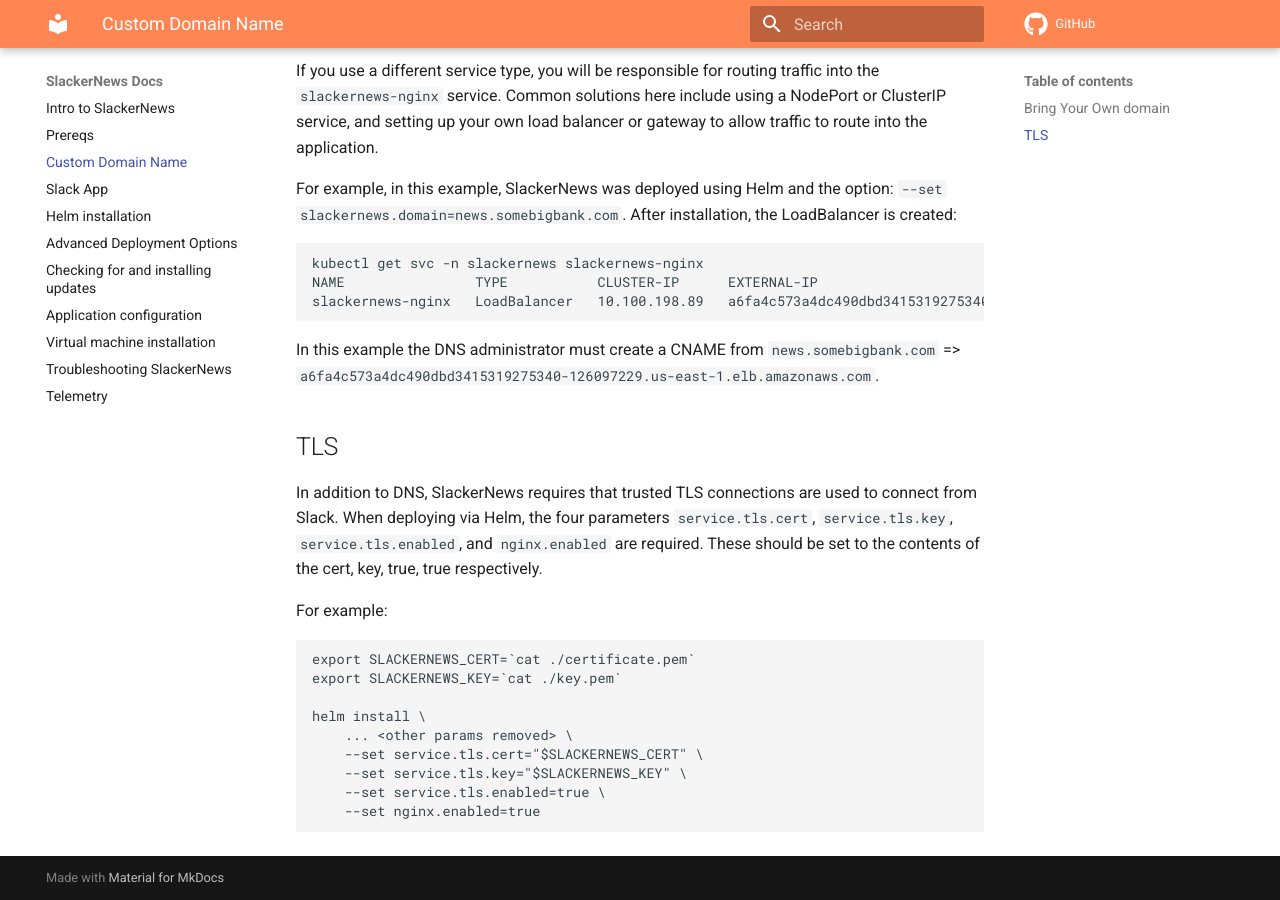
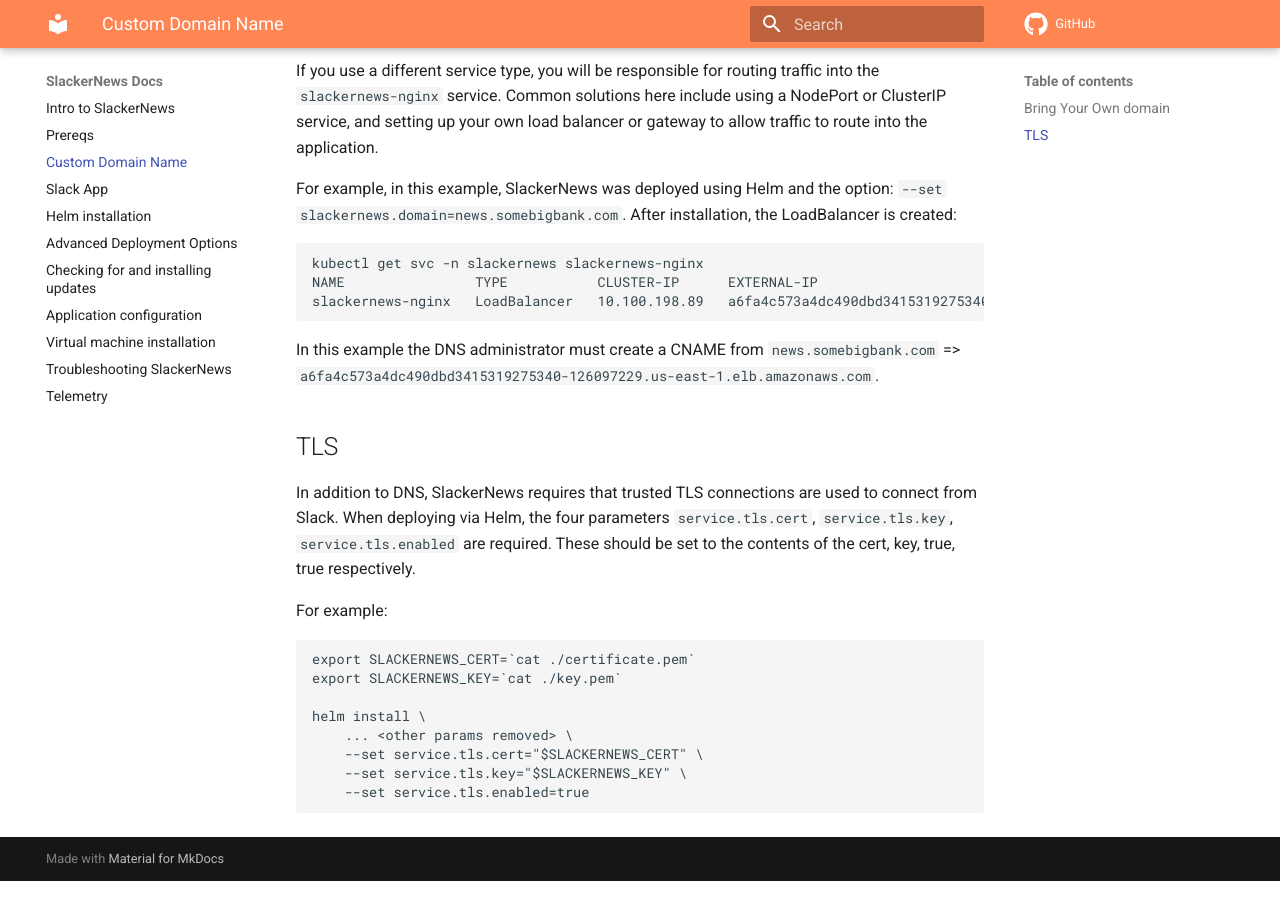
Before and after one commit to slackernews/slackernews, an MkDocs documentation site: the page built from docs/docs/domain.md, in a window 1280 px wide and 900 px high, scrolled down 552 px. Built offline with MkDocs 1.6.1 and Material for MkDocs 9.7.7, drawn with Linux system fonts in a browser that asks for light colours; comment, search, counter and statistics services are not loaded; old or Windows-style settings are respelled for this version of MkDocs.

Commit message:
Nginx is always present

````diff
--- a/docs/docs/domain.md
+++ b/docs/docs/domain.md
@@ -23,7 +23,7 @@
 
 ## TLS
 
-In addition to DNS, SlackerNews requires that trusted TLS connections are used to connect from Slack. When deploying via Helm, the four parameters `service.tls.cert`, `service.tls.key`, `service.tls.enabled`, and `nginx.enabled` are required. These should be set to the contents of the cert, key, true, true respectively.
+In addition to DNS, SlackerNews requires that trusted TLS connections are used to connect from Slack. When deploying via Helm, the four parameters `service.tls.cert`, `service.tls.key`, `service.tls.enabled` are required. These should be set to the contents of the cert, key, true, true respectively.
 
 For example:
 
@@ -35,6 +35,5 @@
     ... <other params removed> \
     --set service.tls.cert="$SLACKERNEWS_CERT" \
     --set service.tls.key="$SLACKERNEWS_KEY" \
-    --set service.tls.enabled=true \
-    --set nginx.enabled=true
+    --set service.tls.enabled=true
 ```
````
Also changed, not shown: docs/docs/helm.md (+1 -3 lines), 16 other files.
